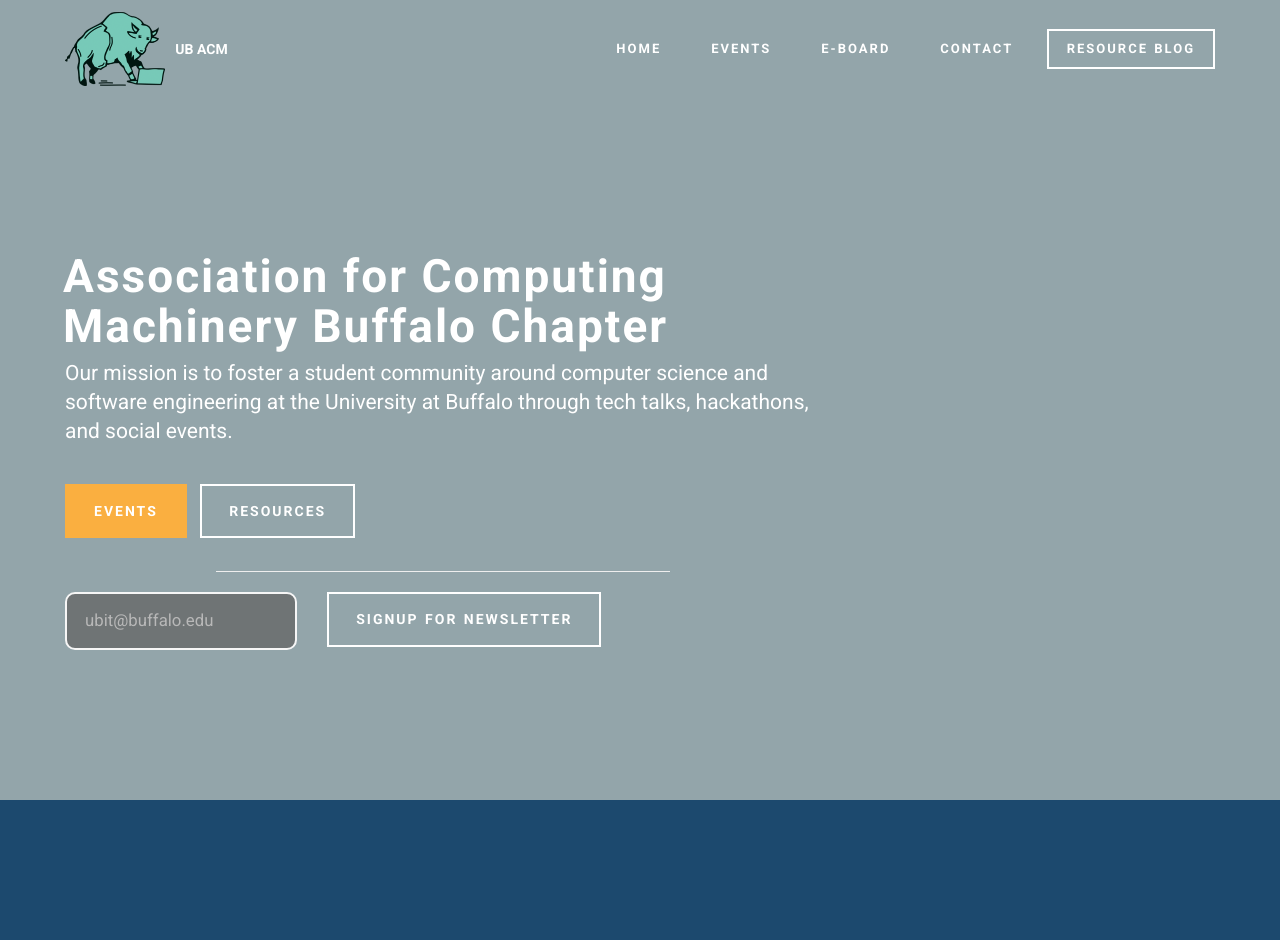
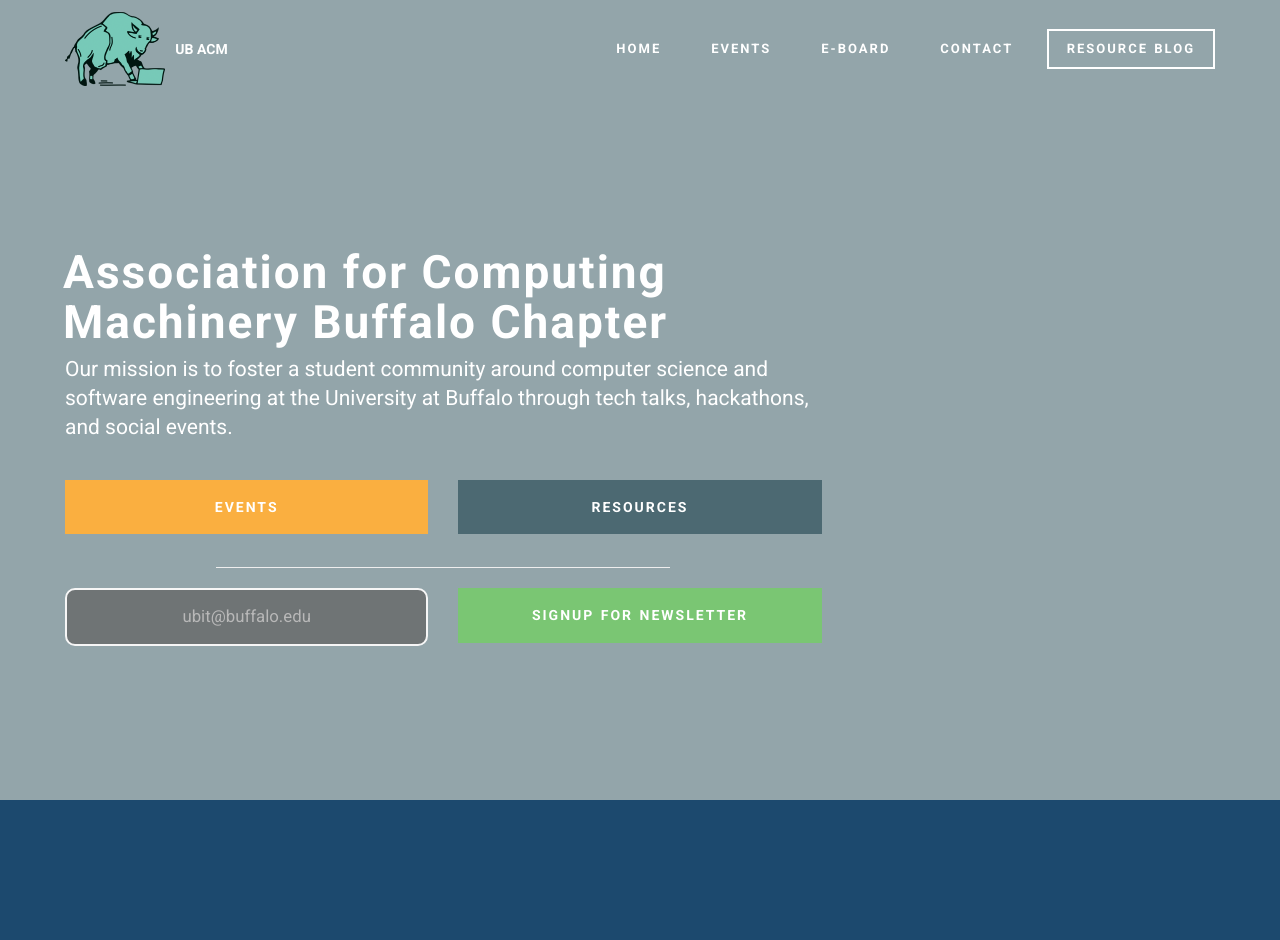
Before and after one commit to StephenOrJames/ubacm-website-2016, a Django app: template templates/index.html in a window 1280 px wide. Shown: the top 940 px of the page. Run offline with Django 3.2, Linux system fonts and the light colour scheme; the template is opened without the code that fills it, so the values that code supplies are empty; some libraries are stand-ins or nearby versions; some web fonts are replaced.

Commit message:
Updated the formatting of the buttons and form
- Fixed the issue that caused the newsletter signup form to be partially
  obscured under certain conditions
- Made use of the grid system to keep the links and form more organized
- Changed the color of two buttons to make them more visible

```diff
--- a/templates/index.html
+++ b/templates/index.html
@@ -3,17 +3,15 @@
     {% load static from staticfiles %}
     <section
             class="mbr-box mbr-section mbr-section--relative mbr-section--fixed-size mbr-section--full-height mbr-section--bg-adapted mbr-parallax-background mbr-after-navbar"
-            id="header1-73" style="background-image: url({{ background.image.url }});">
+            id="header1-73" style="background-image: url({{ background.image.url }}); background-size: 100%; padding-top: 100px;">
         <div class="mbr-box__magnet mbr-box__magnet--sm-padding mbr-box__magnet--center-left">
             <div class="mbr-overlay" style="opacity: 0.6; background-color: rgb(76, 105, 114);"></div>
-            <div class="mbr-box__container mbr-section__container container">
+            <div class="mbr-section__container container">
                 <div class="mbr-box mbr-box--stretched">
                     <div class="mbr-box__magnet mbr-box__magnet--center-left">
                         <div class="row">
                             <div class=" col-sm-12 col-lg-8 col-md-10">
                                 <div class="mbr-hero animated fadeInUp">
-                                    <br/>
-                                    <br/>
                                     <h1 class="mbr-hero__text">Association for Computing Machinery Buffalo Chapter</h1>
                                     <p class="mbr-hero__subtext">Our mission is to foster a student community around
                                         computer science and software engineering at the University at Buffalo through
@@ -21,22 +19,28 @@
                                         talks, hackathons, and social events.<br></p>
                                 </div>
                                 <div class="mbr-buttons btn-inverse mbr-buttons--left">
-                                    <a class="mbr-buttons__btn btn btn-lg animated fadeInUp delay btn-warning"
-                                       href="#features1-77">EVENTS</a>
-                                    <a class="mbr-buttons__btn btn btn-lg btn-default animated fadeInUp delay"
-                                       href="{% url 'blog:index' %}">RESOURCES</a>
+                                    <div class="row">
+                                        <div class="col-sm-6 col-xs-12">
+                                            <a class="mbr-buttons__btn btn btn-lg animated fadeInUp delay btn-warning"
+                                               href="#features1-77" style="width: 100%">EVENTS</a>
+                                        </div>
+                                        <div class="col-sm-6 col-xs-12">
+                                            <a class="mbr-buttons__btn btn btn-lg btn-primary animated fadeInUp delay"
+                                               href="{% url 'blog:index' %}" style="width: 100%">RESOURCES</a>
+                                        </div>
+                                    </div>
                                     <hr style="width: 60%">
                                     <form action="{% url 'add_user' %}" method="post">
                                         {% csrf_token %}
                                         <div class="row">
-                                            <div class="col-lg-4 col-sm-12">
-                                                <input type="email" class="form-control" name="email"
-                                                       style="border-radius: 10px;
+                                            <div class="col-sm-6 col-xs-12">
+                                                <input type="email" class="form-control animated fadeInUp delay" name="email"
+                                                       style="border-radius: 10px; margin-bottom: 10px; text-align: center;
                                                 background-color: rgba(98, 98, 98, 0.73); color: whitesmoke; font-size: 1.2em;"
-                                                       placeholder="ubit@buffalo.edu"></div>
-                                            <div class="col-lg-5 col-sm-12">
-                                                <button class="mbr-buttons__btn btn btn-lg btn-default animated fadeInUp delay"
-                                                        type="submit">SIGNUP FOR NEWSLETTER
+                                                       placeholder="ubit@buffalo.edu" required="required"></div>
+                                            <div class="col-sm-6 col-xs-12">
+                                                <button class="mbr-buttons__btn btn btn-lg btn-success animated fadeInUp delay"
+                                                        type="submit" style="display: inline-block; width: 100%">SIGNUP FOR NEWSLETTER
                                                 </button>
                                             </div>
                                             <div class="clearfix"></div>
--- a/templates/layout.html
+++ b/templates/layout.html
@@ -38,7 +38,7 @@
                     <span class="mbr-navbar__brand-link mbr-brand mbr-brand--inline">
                         <span class="mbr-brand__logo"><a href="{% url 'index' %}"><img
                                 class="mbr-navbar__brand-img mbr-brand__img"
-                                src="{% static 'main/images/acm_logo.png' %}" alt="Mobirise"></a></span>
+                                src="{% static 'main/images/acm_logo.png' %}" alt="UB ACM"></a></span>
                         <span class="mbr-brand__name"><a class="mbr-brand__name text-white" href="{% url 'index' %}">UB
                             ACM</a></span>
                     </span>
```
